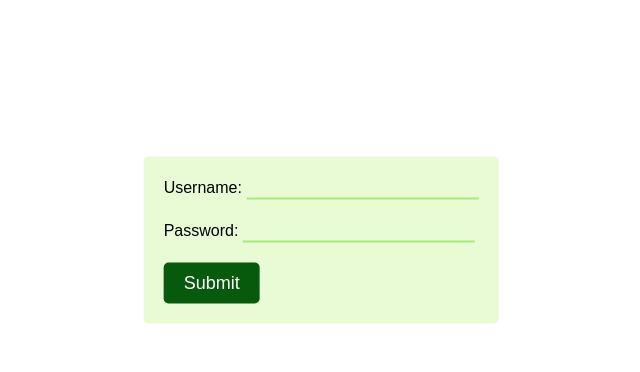
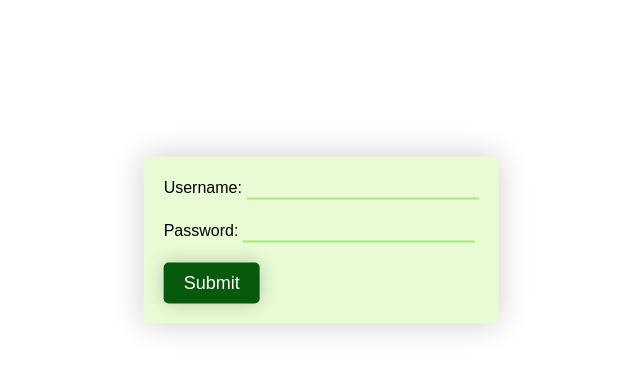
Before and after one commit to nqminhuit/web-components, a plain HTML site: page login-form/index.html in a window 1280 px wide. Shown: the whole page, without its empty margins (319-959 px from the left). Drawn offline with Linux system fonts and the light colour scheme.

Commit message:
- add shadow to login-form elements

```diff
--- a/login-form/style.css
+++ b/login-form/style.css
@@ -14,6 +14,7 @@
   padding: 20px;
   border-radius: 5px;
   background-color: #e8fbd4;
+  box-shadow: 0px 0px 2em 0px rgba(0, 0, 0, 0.2);
 }
 
 .form-group {
@@ -34,6 +35,7 @@
   padding: 10px 20px;
   border: none;
   border-radius: 5px;
+  box-shadow: 0px 0px 1em 0px rgba(0, 0, 0, 0.2);
 }
 
 .container button:hover {
```
